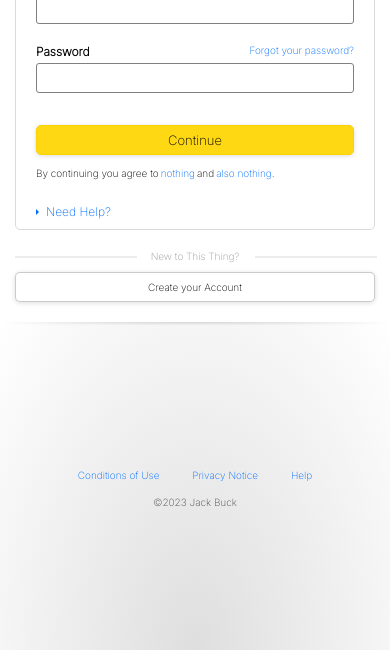
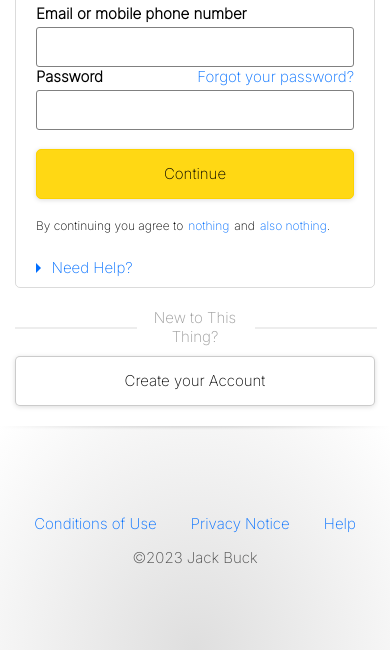
Before and after one commit to jbuck0403/sign-in-page-mockup, a plain HTML site: page index.html in a window 390 px wide. Shown: the part 194-844 px from the top of the page. Drawn offline with Linux system fonts and the light colour scheme.

Commit message:
added media scaling

```diff
--- a/index.css
+++ b/index.css
@@ -2,19 +2,21 @@
   --default-text-color: black;
   --default-link-color: rgb(0, 110, 255);
   --default-link-hover-color: orange;
-  --default-container-size: 360px;
-  --default-button-height: 30px;
+  --default-container-size: 600px;
+  --default-button-height: 45px;
   --default-button-rounding: 5px;
   --default-button-color: #ffd814;
   --default-button-border-color: #fcd200;
+  --default-font-size: 20px;
+  --default-agree-font-size: 16px;
 }
 
 * {
   margin: 0px;
-  padding: 0;
+  padding: 0px;
   box-sizing: border-box;
   font-family: "Inter", sans-serif;
-  font-size: 10px;
+  font-size: var(--default-font-size);
 }
 
 button {
@@ -32,7 +34,7 @@ body {
 }
 
 .logo-container img {
-  height: 100px;
+  height: 15vh;
   width: auto;
 }
 
@@ -69,14 +71,14 @@ a:hover {
 }
 
 h1 {
-  font-size: 30px;
+  font-size: 2em;
   margin-bottom: 20px;
   font-weight: normal;
 }
 
 form input {
-  margin-bottom: 20px;
-  height: 30px;
+  margin-bottom: 60px;
+  height: 40px;
   padding: 10px;
   border: 1px solid gray;
   border-radius: 3px;
@@ -88,7 +90,7 @@ form input:focus {
 
 form label {
   width: auto;
-  font-size: 12px;
+  font-size: var(--default-font-size);
 }
 
 .email-text {
@@ -114,7 +116,7 @@ form label {
 }
 
 .continue-button {
-  font-size: 13px;
+  font-size: var(--default-font-size);
   background-color: var(--default-button-color);
   height: var(--default-button-height);
   border: 1px solid var(--default-button-border-color);
@@ -131,26 +133,32 @@ form label {
 }
 
 .continue-agreement p {
-  padding-right: 2px;
+  font-size: var(--default-agree-font-size);
+  padding-right: 5px;
 }
 
 .continue-agreement-and {
-  padding-left: 2px;
+  padding-left: 5px;
+}
+
+.continue-agreement a {
+  font-size: var(--default-agree-font-size);
 }
 
 .checkbox-label::before {
   content: " ";
   display: inline-block;
-  border-top: 3px solid transparent;
-  border-bottom: 3px solid transparent;
-  border-left: 3px solid currentColor;
+  border-top: 5px solid transparent;
+  border-bottom: 5px solid transparent;
+  border-left: 5px solid currentColor;
   vertical-align: middle;
   margin-right: 0.7rem;
   transform: translateY(-1px);
 }
 
 .checkbox-label {
-  width: 80px;
+  margin-top: 20px;
+  width: 160px;
   color: var(--default-link-color);
   font-weight: normal;
 }
@@ -172,12 +180,12 @@ input[type="checkbox"] {
 .collapsible-content {
   max-height: 0px;
   overflow: hidden;
-  padding-left: 10px;
+  padding-left: 18px;
 }
 
 .collapsible-content a {
   display: inline-block;
-  font-size: 12px;
+  font-size: var(--default-font-size);
   margin-top: 5px;
 }
 
@@ -201,6 +209,7 @@ input[type="checkbox"] {
 }
 
 .container {
+  margin-top: 200px;
   width: var(--default-container-size);
   align-items: center;
   display: grid;
@@ -268,10 +277,98 @@ input[type="checkbox"] {
   display: flex;
   width: 45%;
   justify-content: space-evenly;
-  width: 300px;
+  width: 600px;
 }
 
 .copyright {
   margin-top: 15px;
   color: rgba(0, 0, 0, 0.686);
 }
+
+@media (max-width: 600px) {
+  :root {
+    --default-container-size: 360px;
+    --default-button-height: 50px;
+    --default-font-size: 15px;
+  }
+
+  html,
+  body {
+    width: 100%;
+  }
+
+  form input {
+    margin-bottom: 0px;
+  }
+
+  .container {
+    margin: 0px;
+  }
+
+  .checkbox-label {
+    margin-top: 0px;
+  }
+
+  .footer-links {
+    width: 100%;
+  }
+
+  .continue-agreement p {
+    font-size: 12px;
+  }
+
+  .continue-agreement a {
+    font-size: 12px;
+  }
+}
+
+@media (max-width: 360px) {
+  :root {
+    --default-container-size: 260px;
+    --default-button-height: 40px;
+    --default-font-size: 12px;
+  }
+
+  html,
+  body {
+    width: 100%;
+  }
+
+  form input {
+    margin-bottom: 0px;
+  }
+
+  .container {
+    margin: 0px;
+  }
+
+  .checkbox-label {
+    margin-top: 0px;
+  }
+
+  .footer-links {
+    width: 100%;
+  }
+
+  .checkbox-label {
+    margin-top: 10px;
+  }
+
+  .continue-agreement {
+    margin: 5px 0px;
+  }
+
+  .continue-agreement p {
+    padding: 0px;
+    margin-right: 2px;
+    font-size: 8px;
+  }
+
+  .continue-agreement-and {
+    margin-left: 2px;
+  }
+
+  .continue-agreement a {
+    font-size: 8px;
+  }
+}
```
